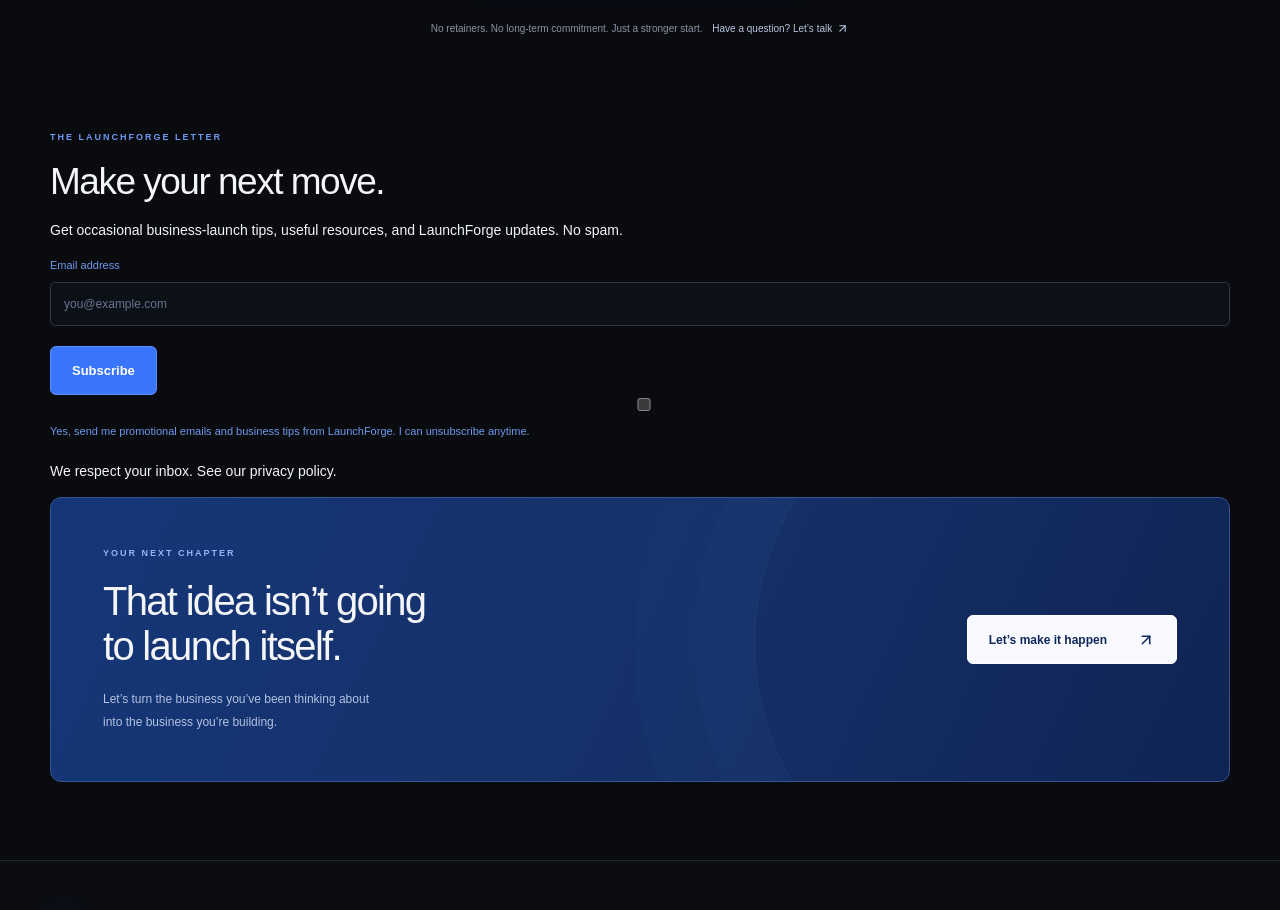
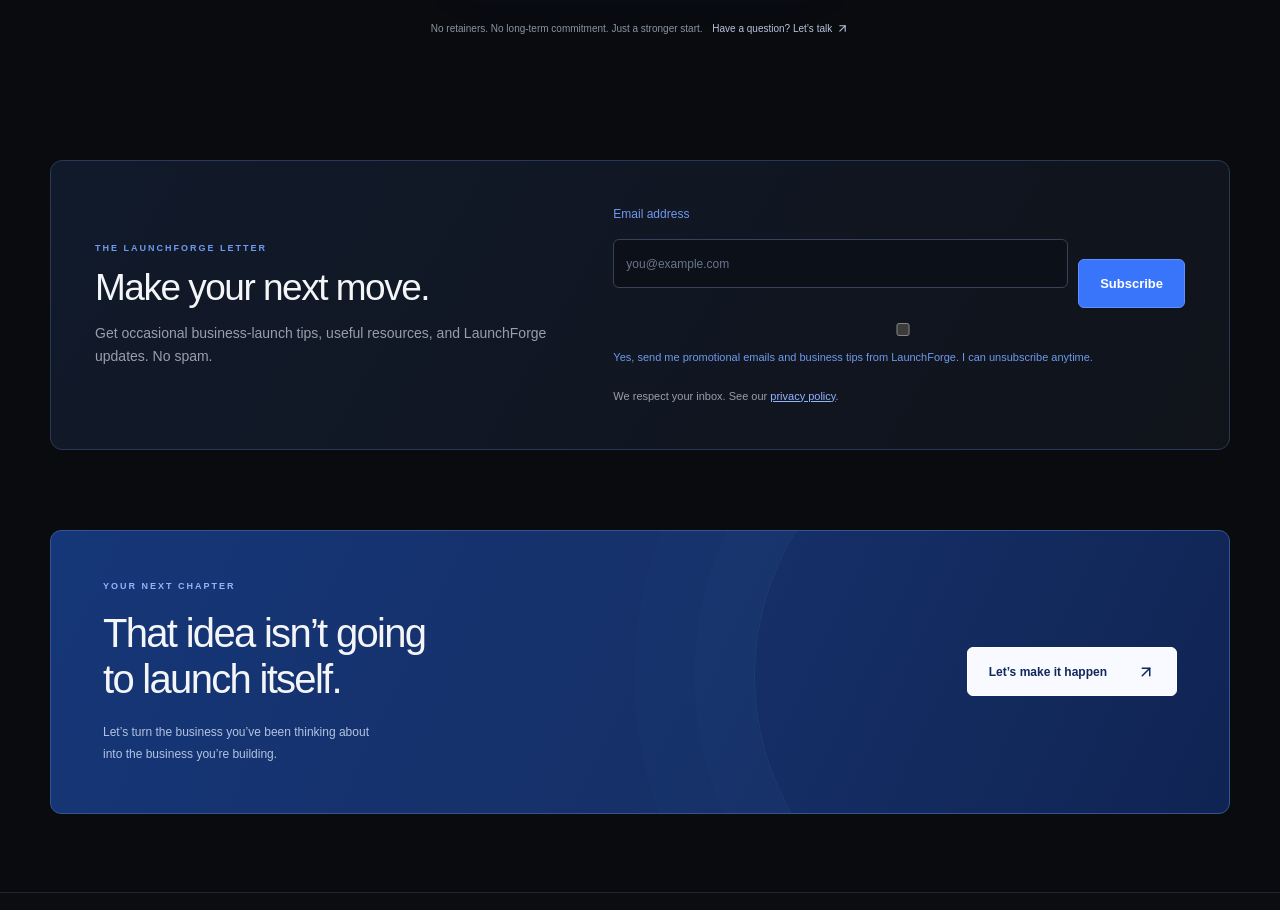
Before and after one commit to jaimebahar/Launchforge, a Next.js app: page / in a window 1280 px wide. Shown: the part 2780-3690 px from the top of the page. Built offline with nearby package versions, Linux system fonts and the light colour scheme.

Commit message:
Add opt-in newsletter section and privacy disclosure

```diff
--- a/app/globals.css
+++ b/app/globals.css
@@ -2464,3 +2464,35 @@
     animation: none !important;
   }
 }
+
+/* Newsletter opt-in */
+.newsletter-section {
+  margin-top: 30px;
+  margin-bottom: 80px;
+  padding: 44px;
+  display: grid;
+  grid-template-columns: 1fr 1.2fr;
+  align-items: center;
+  gap: 42px;
+  background: linear-gradient(120deg, #111a2b, #10131a);
+  border: 1px solid #293955;
+  border-radius: 12px;
+}
+.newsletter-section h2 { margin: 0 0 12px; }
+.newsletter-section p { color: var(--muted); margin: 0; }
+.newsletter-section .eyebrow { margin-bottom: 10px; }
+.newsletter-fields { display: flex; align-items: end; gap: 10px; }
+.newsletter-email { flex: 1; min-width: 0; }
+.newsletter-email span { display: block; margin-bottom: 7px; font-size: 12px; }
+.newsletter-email input { width: 100%; min-height: 49px; border-radius: 6px; background: #0c1018; border: 1px solid #36435a; padding: 12px; color: white; }
+.newsletter-checkbox { margin-top: 12px; display: flex; align-items: start; gap: 9px; color: #bcc7dc; font-size: 11px; cursor: pointer; }
+.newsletter-checkbox input { flex-shrink: 0; margin-top: 3px; }
+.newsletter-section p.newsletter-note { margin-top: 10px; font-size: 11px; }
+.newsletter-note a { color: #91b4fd; text-decoration: underline; }
+.newsletter-section p.newsletter-success { color: #88dbbb; font-size: 15px; }
+.newsletter-page { padding-top: 65px; min-height: 65vh; }
+@media(max-width: 760px) {
+  .newsletter-section { padding: 25px; grid-template-columns: 1fr; gap: 20px; }
+  .newsletter-fields { flex-direction: column; align-items: stretch; }
+  .newsletter-fields .button { width: 100%; }
+}
```
